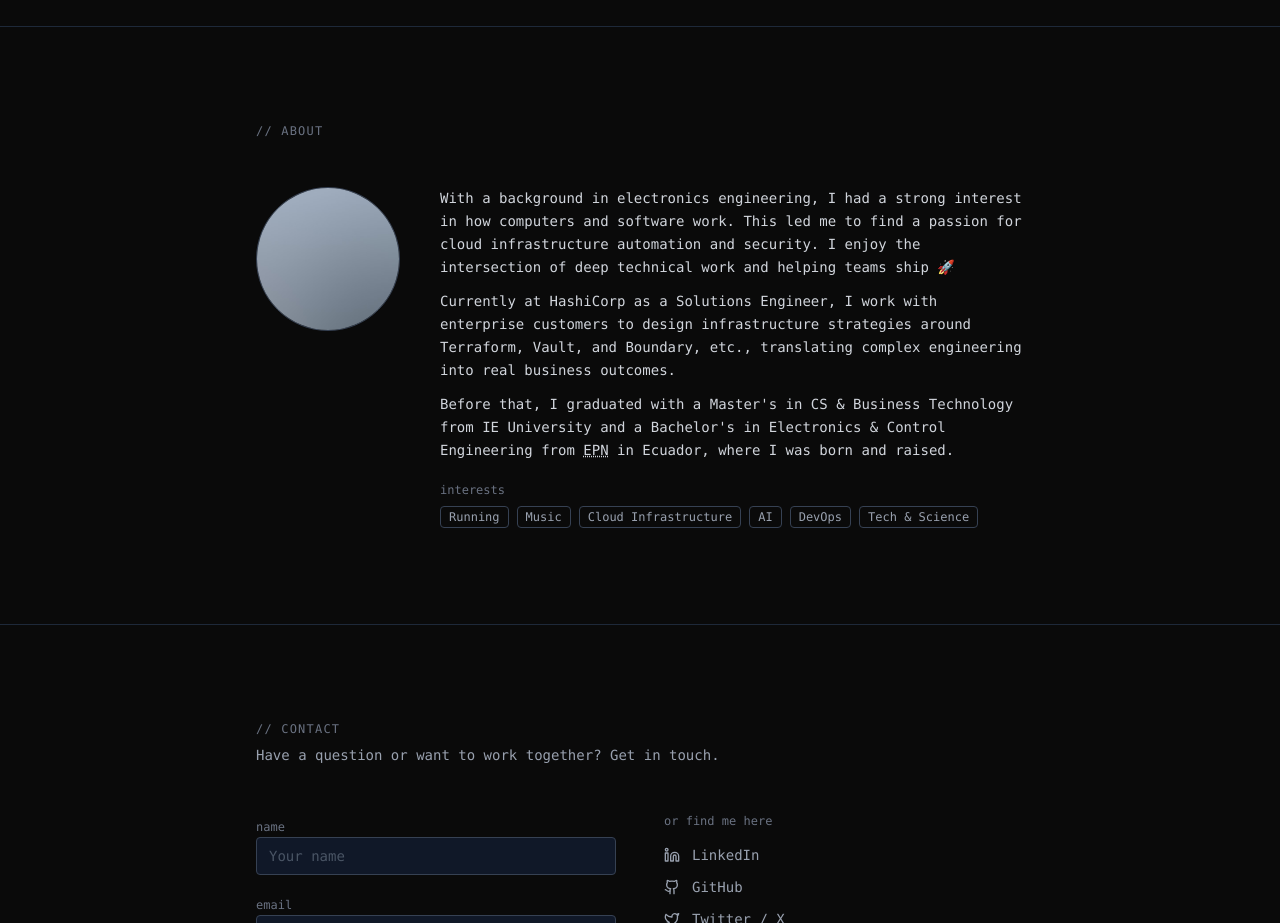
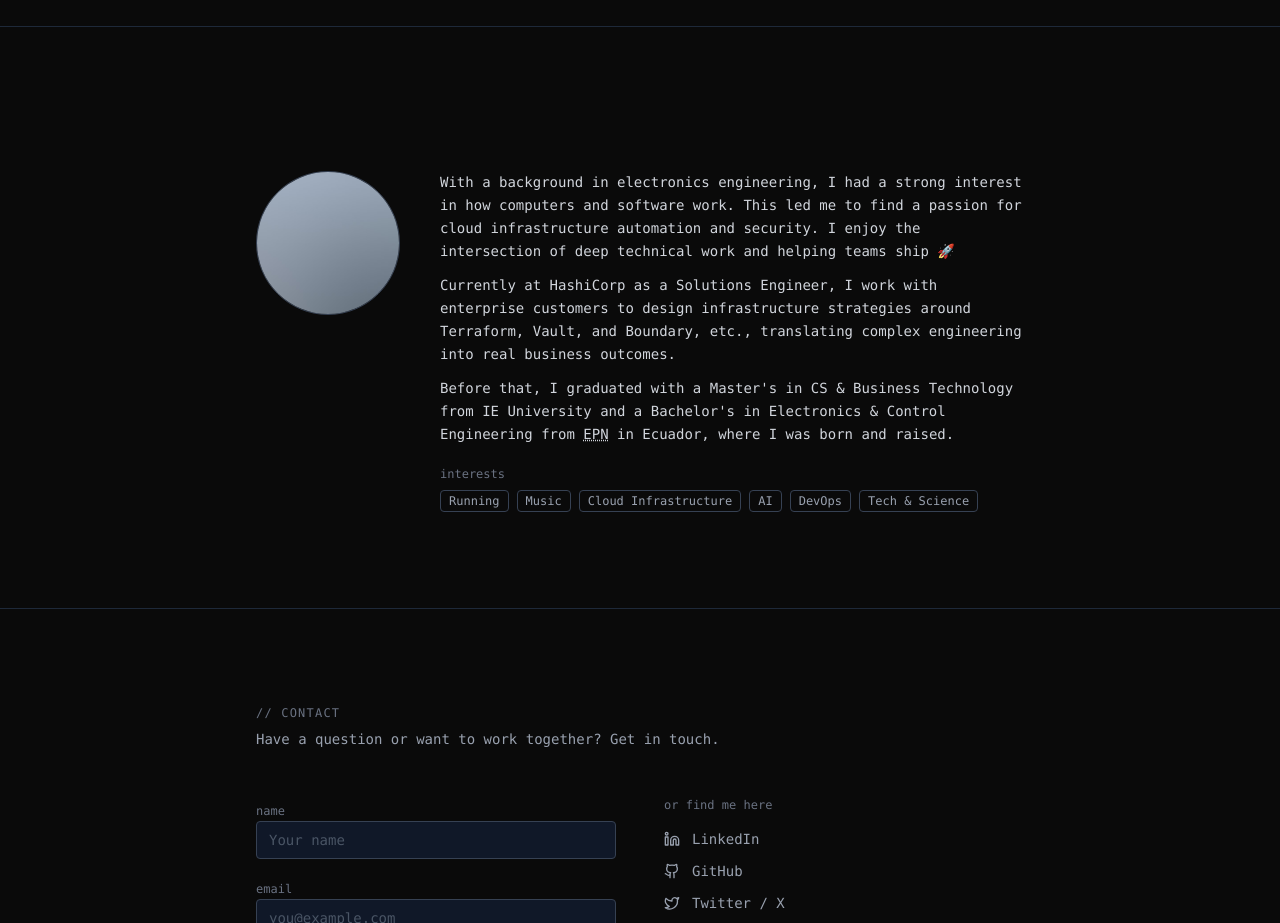
Before and after one commit to rickirom/crc-frontend, a Next.js app: page / in a window 1280 px wide. Shown: the part 3300-4223 px from the top of the page. Built offline with nearby package versions, Linux system fonts and the light colour scheme; no server answers.

Commit message:
added permissions config

```diff
--- a/components/sections/AboutSection.tsx
+++ b/components/sections/AboutSection.tsx
@@ -13,7 +13,7 @@ export default function AboutSection() {
   return (
     <section id="about" className="py-24 px-6 border-t border-gray-800">
       <div className="max-w-3xl mx-auto space-y-12">
-        <h2 className="font-mono text-xs text-gray-500 uppercase tracking-widest">// about</h2>
+        <h2 className="font-mono text-xs text-gray-500 uppercase tracking-widest">{/* about */}</h2>
 
         <div className="flex flex-col sm:flex-row gap-10 items-start">
           <div className="shrink-0 self-center sm:self-start">
```
Also changed, not shown: 2 other files (tests, documents, lock files or other folders).
